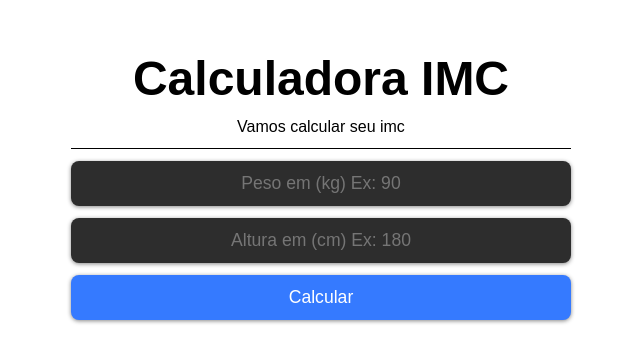
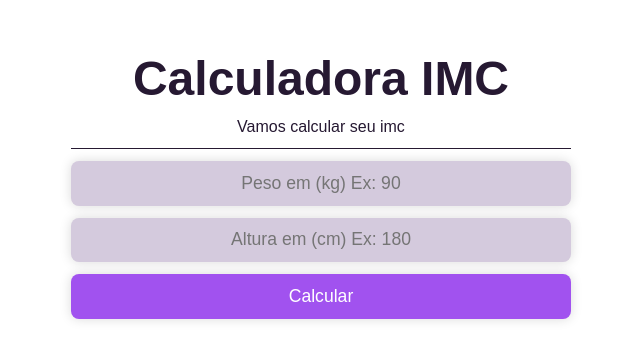
Before and after one commit to joaohenrik03/imc-calculator, a React (Create React App) app: page / in a window 1280 px wide. Shown: the part 201-564 px from the top of the page, without its empty margins (319-959 px from the left). Built offline with nearby package versions, Linux system fonts and the light colour scheme.

Commit message:
Update App.css

```diff
--- a/src/App.css
+++ b/src/App.css
@@ -6,6 +6,7 @@
     align-items: center;
     flex-direction: column;
     text-align: center;
+    color: #261932;
 }
 
 h1 {
@@ -16,12 +17,11 @@ span {
     margin: 12px 0;
     padding-bottom: 12px;
     width: 31.25rem;
-
-    border-bottom: 1px solid black;
+    border-bottom: 1px solid #261932;
 }
 
 .area-input {
-    width: 500px;
+    width: 31.25rem;
     display: flex;
     flex-direction: column;
     align-items: center;
@@ -30,17 +30,17 @@ span {
 .area-input input {
     width: 100%;
     margin-bottom: 12px;
-    height: 45px;
+    height: 2.812rem;
 
     color: white;
-    background-color: rgb(45, 45, 45);
-    box-shadow: 0px 1px 4px rgba(0, 0, 0, 0.479);
+    background-color: #D4CADD;
+    box-shadow: 0px 0px 12px rgba(0, 0, 0, 0.15);
 
     border-radius: 8px;
     padding: 0 12px;
 
     text-align: center;
-    font-size: 1.1em;
+    font-size: 1.1rem;
 }
 
 .area-input button {
@@ -48,11 +48,11 @@ span {
     height: 45px;
     border-radius: 8px;
 
-    background-color: #357aff;
-    box-shadow: 0px 1px 4px rgba(0, 0, 0, 0.479);
+    background-color: #A152EF;
+    box-shadow: 0px 0px 12px rgba(0, 0, 0, 0.15);
     color: white;
 
-    font-size: 1.1em;
+    font-size: 1.1rem;
 }
 
 h2 {
```
